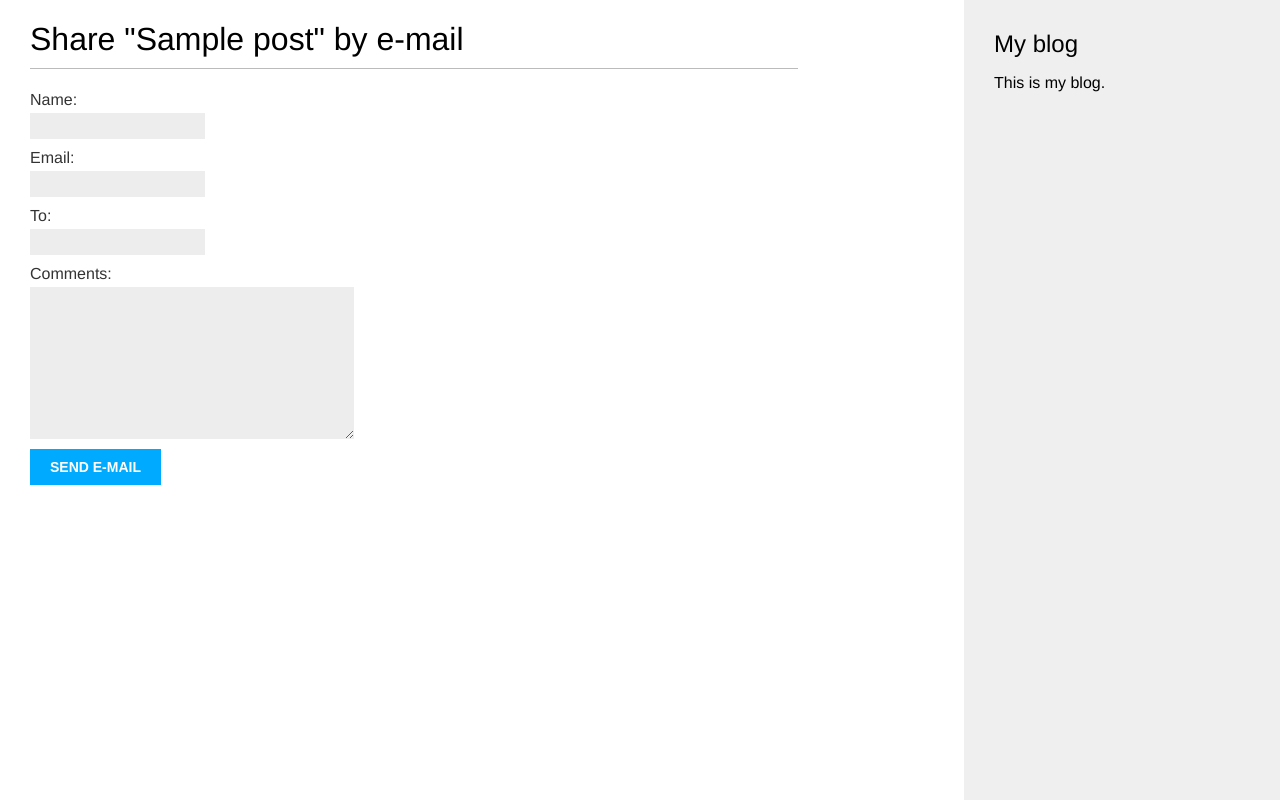
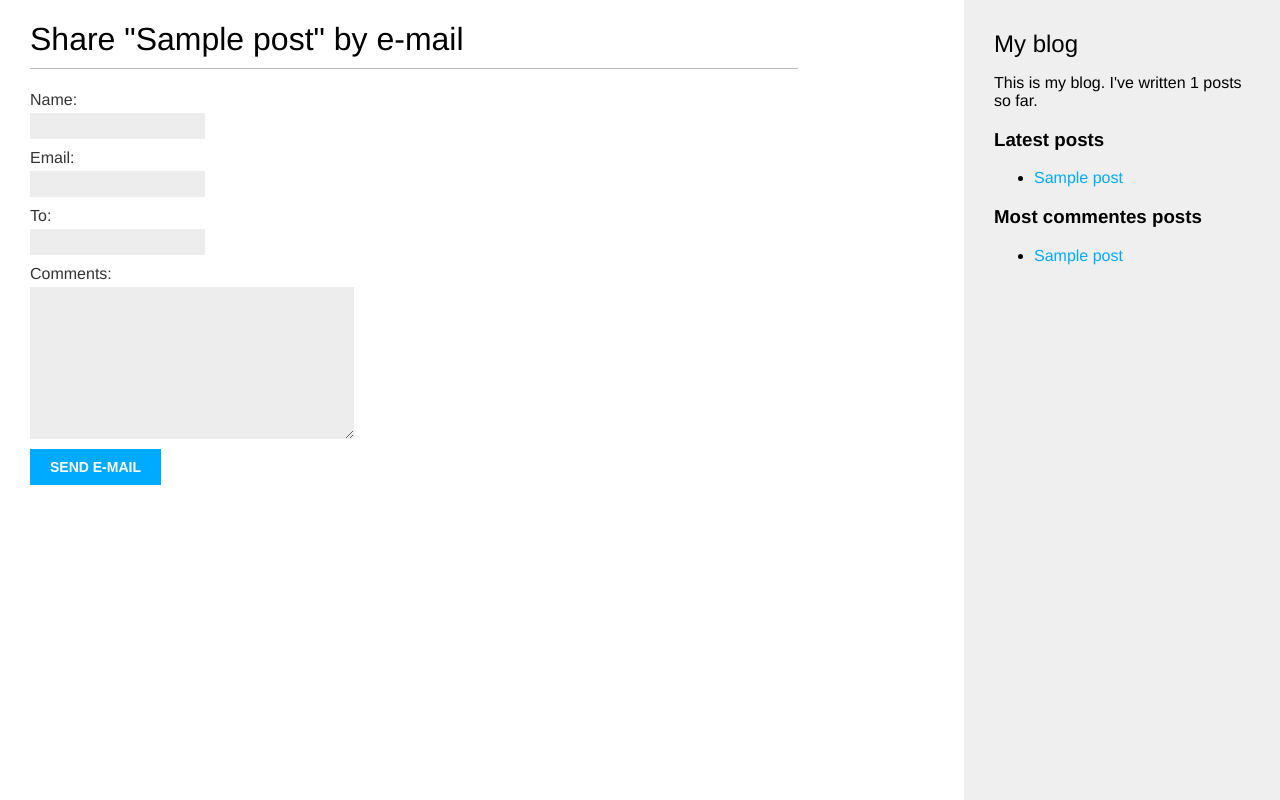
Before and after one commit to gabrielspires/Django5-WebBlog, a Django app: page /blog/1/share/ in a window 1280 px wide. Run offline with Django 5.2, Linux system fonts and the light colour scheme; tables that the repository leaves empty hold one stand-in row (values such as "Sample post").

Commit message:
feat: post tags, custom template tags, retrieving posts by similarity and sitemap

```diff
--- a/blog/models.py
+++ b/blog/models.py
@@ -2,6 +2,7 @@ from django.conf import settings
 from django.db import models
 from django.urls import reverse
 from django.utils import timezone
+from taggit.managers import TaggableManager
 
 
 class PublishedManager(models.Manager):
@@ -25,9 +26,12 @@ class Post(models.Model):
     publish = models.DateTimeField(default=timezone.now())
     created = models.DateTimeField(auto_now_add=True)
     updated = models.DateTimeField(auto_now=True)
-    status = models.CharField(max_length=2, choices=Status, default=Status.DRAFT)
+    status = models.CharField(
+        max_length=2, choices=Status, default=Status.DRAFT
+    )
     objects = models.Manager()  # The default manager.
     published = PublishedManager()  # Our custom manager.
+    tags = TaggableManager()
 
     class Meta:
         ordering = ["-publish"]
@@ -41,12 +45,19 @@ class Post(models.Model):
         que representa a url principal pra esse modelo."""
         return reverse(
             "blog:post_detail",
-            args=[self.publish.year, self.publish.month, self.publish.day, self.slug],
+            args=[
+                self.publish.year,
+                self.publish.month,
+                self.publish.day,
+                self.slug,
+            ],
         )
 
 
 class Comment(models.Model):
-    post = models.ForeignKey(Post, on_delete=models.CASCADE, related_name="comments")
+    post = models.ForeignKey(
+        Post, on_delete=models.CASCADE, related_name="comments"
+    )
     name = models.CharField(max_length=80)
     email = models.EmailField()
     body = models.TextField()
--- a/blog/templates/blog/base.html
+++ b/blog/templates/blog/base.html
@@ -1,3 +1,4 @@
+{% load blog_tags %}
 {% load static %}
 <!DOCTYPE html>
 <html lang="en">
@@ -17,7 +18,21 @@
         </div>
         <div id="sidebar">
             <h2>My blog</h2>
-            <p>This is my blog.</p>
+            <p>
+                This is my blog.
+                I've written {% total_posts %} posts so far.
+            </p>
+            <h3>Latest posts</h3>
+            {% show_latest_posts 5 %}
+            <h3>Most commentes posts</h3>
+            {% get_most_commented_posts as most_commented_posts %}
+            <ul>
+                {% for post in most_commented_posts %}
+                    <li>
+                        <a href="{{ post.get_absolute_url }}">{{ post.title }}</a>
+                    </li>
+                {% endfor %}
+            </ul>
         </div>
     </body>
 </html>
--- /dev/null
+++ b/blog/templates/blog/post/latest_posts.html
@@ -0,0 +1,7 @@
+<ul>
+    {% for post in latest_posts %}
+        <li>
+            <a href="{{ post.get_absolute_url }}">{{ post.title }}</a>
+        </li>
+    {% endfor %}
+</ul>
--- /dev/null
+++ b/blog/templatetags/blog_tags.py
@@ -0,0 +1,31 @@
+import markdown as md
+from django import template
+from django.db.models import Count
+from django.utils.safestring import mark_safe
+
+from ..models import Post
+
+register = template.Library()
+
+
+@register.simple_tag(name="total_posts")
+def total_posts():
+    return Post.published.count()
+
+
+@register.inclusion_tag("blog/post/latest_posts.html")
+def show_latest_posts(count=5):
+    latest_posts = Post.published.order_by("-publish")[:count]
+    return {"latest_posts": latest_posts}
+
+
+@register.simple_tag
+def get_most_commented_posts(count=5):
+    return Post.published.annotate(total_comments=Count("comments")).order_by(
+        "-total_comments"
+    )[:count]
+
+
+@register.filter(name="markdown")
+def markdown_format(text):
+    return mark_safe(md.markdown(text))
--- a/blog/urls.py
+++ b/blog/urls.py
@@ -6,7 +6,9 @@ app_name = "blog"
 
 urlpatterns = [
     # path("", views.post_list, name="post_list"),
-    path("", views.PostListView.as_view(), name="post_list"),
+    # path("", views.PostListView.as_view(), name="post_list"),
+    path("", views.post_list, name="post_list"),
+    path("tag/<slug:tag_slug>/", views.post_list, name="post_list_by_tag"),
     path(
         "<int:year>/<int:month>/<int:day>/<slug:slug>/",
         views.post_detail,
--- a/blog/views.py
+++ b/blog/views.py
@@ -1,10 +1,12 @@
 from django.core.mail import send_mail
 from django.core.paginator import EmptyPage, PageNotAnInteger, Paginator
+from django.db.models import Count
 from django.http import HttpResponse
 from django.http.request import HttpRequest
 from django.shortcuts import get_object_or_404, render
 from django.views.decorators.http import require_POST
 from django.views.generic import ListView
+from taggit.models import Tag
 
 from .forms import CommentForm, EmailPostForm
 from .models import Post
@@ -69,8 +71,12 @@ class PostListView(ListView):
     template_name = "blog/post/list.html"
 
 
-def post_list(request: HttpRequest):
+def post_list(request: HttpRequest, tag_slug: str = None):
     post_list = Post.published.all()
+    tag = None
+    if tag_slug:
+        tag = get_object_or_404(Tag, slug=tag_slug)
+        post_list = post_list.filter(tags__in=[tag])
     paginator = Paginator(post_list, 3)
     page_number = request.GET.get("page", 1)
     try:
@@ -80,7 +86,7 @@ def post_list(request: HttpRequest):
     except PageNotAnInteger:
         posts = paginator.page(1)
 
-    return render(request, "blog/post/list.html", {"posts": posts})
+    return render(request, "blog/post/list.html", {"posts": posts, "tag": tag})
 
 
 def post_detail(request, year, month, day, slug):
@@ -94,8 +100,20 @@ def post_detail(request, year, month, day, slug):
     )
     # List of active comments for this post
     comments = post.comments.filter(active=True)
+
     # Form for users to comment
     form = CommentForm()
+
+    # List of similar posts
+    post_tags_ids = post.tags.values_list("id", flat=True)
+    similar_posts = Post.published.filter(tags__in=post_tags_ids).exclude(
+        id=post.id
+    )
+
+    similar_posts = similar_posts.annotate(same_tags=Count("tags")).order_by(
+        "-same_tags", "-publish"
+    )[:4]
+
     return render(
         request,
         "blog/post/detail.html",
@@ -103,5 +121,6 @@ def post_detail(request, year, month, day, slug):
             "post": post,
             "comments": comments,
             "form": form,
+            "similar_posts": similar_posts,
         },
     )
--- a/django_blog/urls.py
+++ b/django_blog/urls.py
@@ -15,10 +15,26 @@ Including another URLconf
     2. Add a URL to urlpatterns:  path('blog/', include('blog.urls'))
 """
 
+from blog.sitemaps import PostSitemap
 from django.contrib import admin
+from django.contrib.sitemaps.views import sitemap
 from django.urls import include, path
+
+admin.site.site_header = "Web Blog"
+admin.site.site_title = "Web Blog"
+admin.site.index_title = "Welcome to the Blog Admin Panel"
+
+sitemaps = {
+    "posts": PostSitemap,
+}
 
 urlpatterns = [
     path("admin/", admin.site.urls),
     path("blog/", include("blog.urls", namespace="blog")),
+    path(
+        "sitemap.xml",
+        sitemap,
+        {"sitemaps": sitemaps},
+        name="django.contrib.sitemaps.views.sitemap",
+    ),
 ]
--- a/pyproject.toml
+++ b/pyproject.toml
@@ -11,7 +11,9 @@ dependencies = [
     "django (>=5.2.5,<6.0.0)",
     "asgiref (>=3.9.1,<4.0.0)",
     "sqlparse (>=0.5.3,<0.6.0)",
-    "python-decouple (>=3.8,<4.0)"
+    "python-decouple (>=3.8,<4.0)",
+    "django-taggit (>=6.1.0,<7.0.0)",
+    "markdown (>=3.9,<4.0)"
 ]
 
 [tool.poetry]
```
Also changed, not shown: blog/sitemaps.py (added, +14 -0 lines), blog/templates/blog/post/detail.html (+19 -1 lines), blog/templates/blog/post/list.html (+14 -2 lines), django_blog/settings.py (+7 -1 lines), blog/templatetags/__init__.py (added), 1 other file.
